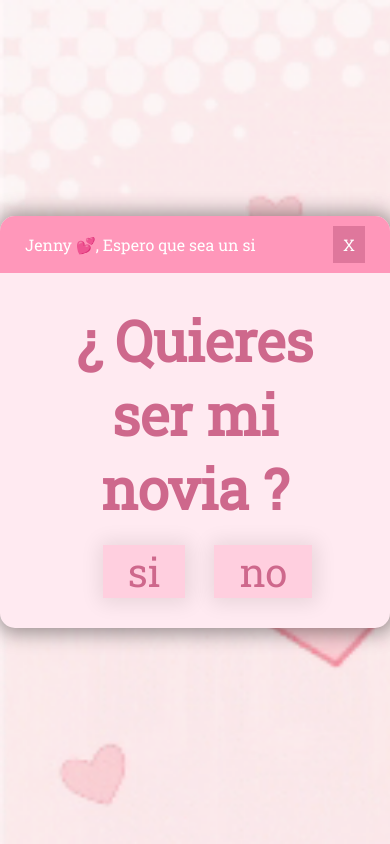
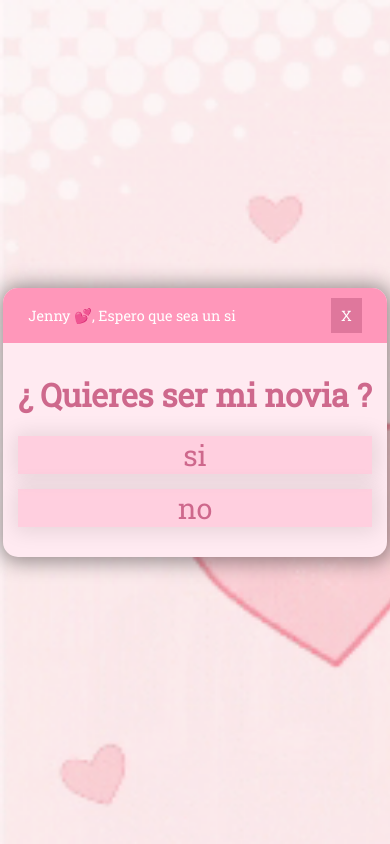
Before and after one commit to creadordeloscielos/love, a plain HTML site: page index.html in a window 390 px wide. Drawn offline with Linux system fonts and the light colour scheme.

Commit message:
Add files via upload

```diff
--- a/css.css
+++ b/css.css
@@ -84,3 +84,27 @@ input[type="button"]{
 input[type="button"]:hover{
     cursor: url("cursorpointer.png"), pointer;
 }
+
+
+@media screen and (max-width: 700px) {
+    h1{
+        font-size: 2rem;
+    }
+
+    input[type="button"]{
+display: block;
+width: 100%;
+margin-left: 0px;
+margin-top: 15px;
+font-size: 1.8rem;
+    }
+
+    .content{
+        padding: 30px 15px;
+    }
+
+
+.title-barra{
+    font-size: .9rem;
+}
+}
```
